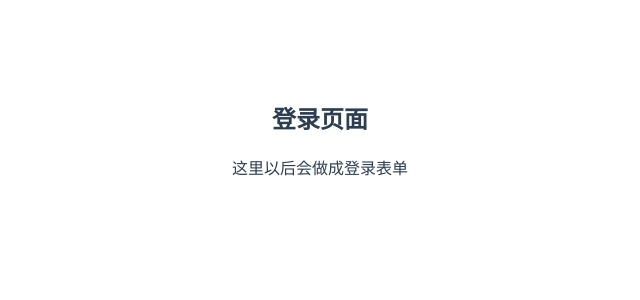
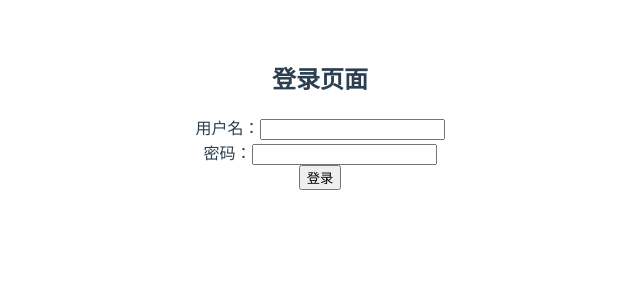
Before and after one commit to SpicaBinary/spica-admin-web, a Vue app: page /login in a window 1280 px wide. Shown: the top 300 px of the page, without its empty margins (320-960 px from the left). Built offline with nearby package versions, Linux system fonts and the light colour scheme.

Commit message:
feat: 引入Vuex状态管理

```diff
--- a/src/main.js
+++ b/src/main.js
@@ -2,10 +2,13 @@ import Vue from "vue";
 import App from "./App.vue";
 // 路由组件
 import router from "./router";
+// Vuex
+import store from "./store";
 
 Vue.config.productionTip = false;
 
 new Vue({
   router,
+  store, // 把 store 注入全局
   render: (h) => h(App),
 }).$mount("#app");
--- a/src/router/index.js
+++ b/src/router/index.js
@@ -1,5 +1,6 @@
 import Vue from "vue";
 import Router from "vue-router";
+import store from "@/store"; // 引入 Vuex
 
 // 引入我们要展示的页面组件（先建两个示例页面）
 import Login from "@/views/Login.vue";
@@ -37,8 +38,8 @@ router.beforeEach((to, from, next) => {
   // 判断目标路由是否需要登录
   const requiresAuth = to.matched.some((record) => record.meta.requiresAuth);
 
-  // 这里先写死一个假登录状态，下一步我们再用 Vuex 来判断
-  const isLoggedIn = false; // TODO: 下一步会替换成从 Vuex 读取 token
+  // 登录状态：从Vuex 获取是否有token来判断
+  const isLoggedIn = store.getters.isLoggedIn;
 
   if (requiresAuth && !isLoggedIn) {
     // 没登录想访问受保护页面，跳转到 /login
--- /dev/null
+++ b/src/store/index.js
@@ -0,0 +1,47 @@
+import Vue from "vue";
+import Vuex from "vuex";
+
+Vue.use(Vuex);
+
+export default new Vuex.Store({
+  state: {
+    // 全局状态：存储用户 token
+    token: null,
+  },
+  // mutations：修改state的唯一入口
+  mutations: {
+    // 设置 token（登录时调用）
+    setToken(state, token) {
+      state.token = token;
+    },
+    // 清除 token（退出时调用）
+    clearToken(state) {
+      state.token = null;
+    },
+  },
+  // actions：处理异步逻辑（像 Java Service 层）
+  actions: {
+    // 登录：这里模拟一个接口调用
+    login({ commit }, { username, password }) {
+      return new Promise((resolve, reject) => {
+        // 假装调了后端接口
+        if (username === 'admin' && password === '123456') {
+          const fakeToken = 'fake-jwt-token'
+          commit('setToken', fakeToken) // 调用 mutation 修改 state
+          resolve(fakeToken)
+        } else {
+          reject(new Error('用户名或密码错误'))
+        }
+      })
+    },
+    // 退出登录
+    logout({ commit }) {
+      commit("clearToken");
+    },
+  },
+  // getters：数据的派生计算
+  getters: {
+    // 获取登录状态：是否有 token
+    isLoggedIn: (state) => !!state.token,
+  },
+});
--- a/src/views/Dashboard.vue
+++ b/src/views/Dashboard.vue
@@ -1,18 +1,19 @@
 <template>
   <div class="dashboard">
-    <h2>首页（Dashboard）</h2>
-    <p>这是登录后才能访问的受保护页面</p>
+    <h2>欢迎来到首页</h2>
+    <p>这是登录后才能访问的页面</p>
+    <button @click="logout">退出登录</button>
   </div>
 </template>
 
 <script>
 export default {
   name: "Dashboard",
-};
+  methods: {
+    logout() {
+      this.$store.dispatch('logout')
+      this.$router.push('/login')
+    }
+  }
+}
 </script>
-
-<style scoped>
-.dashboard {
-  padding: 20px;
-}
-</style>
--- a/src/views/Login.vue
+++ b/src/views/Login.vue
@@ -1,18 +1,45 @@
 <template>
   <div class="login">
     <h2>登录页面</h2>
-    <p>这里以后会做成登录表单</p>
+    <form @submit.prevent="handleLogin">
+      <div>
+        <label>用户名：</label>
+        <input v-model="username" />
+      </div>
+      <div>
+        <label>密码：</label>
+        <input type="password" v-model="password" />
+      </div>
+      <button type="submit">登录</button>
+    </form>
+    <p v-if="errorMsg" style="color: red">{{ errorMsg }}</p>
   </div>
 </template>
 
 <script>
 export default {
   name: "Login",
+  data() {
+    return {
+      username: "",
+      password: "",
+      errorMsg: "",
+    };
+  },
+  methods: {
+    async handleLogin() {
+      try {
+        // 调用 Vuex 的 login action
+        await this.$store.dispatch("login", {
+          username: this.username,
+          password: this.password,
+        });
+        // 登录成功后跳转到首页
+        this.$router.push("/");
+      } catch (err) {
+        this.errorMsg = err.message;
+      }
+    },
+  },
 };
 </script>
-
-<style scoped>
-.login {
-  padding: 20px;
-}
-</style>
```
